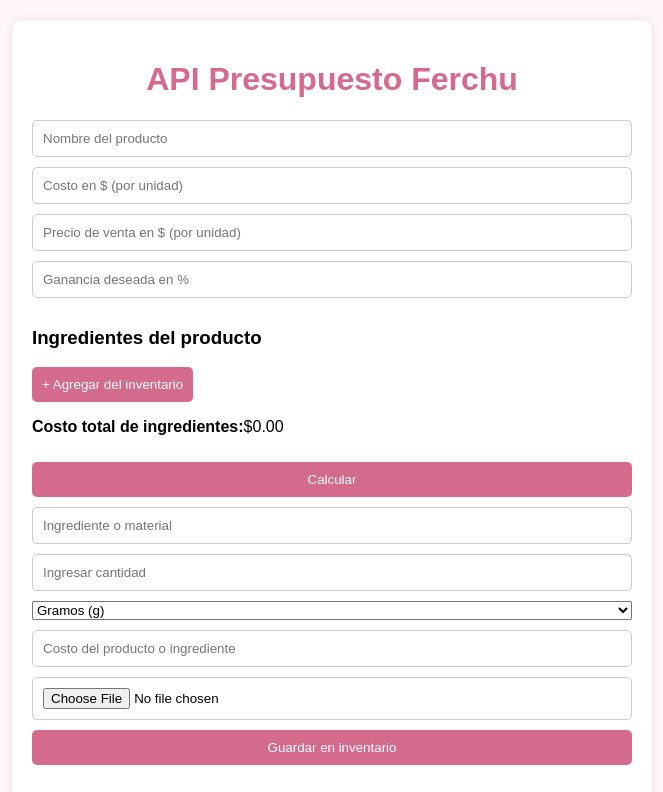
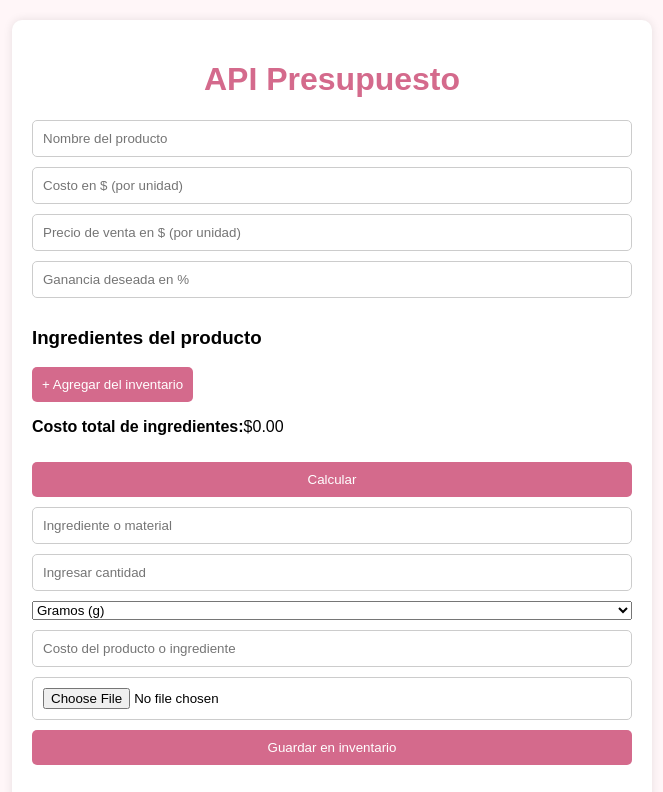
Before and after one commit to nicodelos24/github.io-proyect-presupuesto, a plain HTML site: page index.html in a window 1280 px wide. Shown: the top 792 px of the page, without its empty margins (308-971 px from the left). Drawn offline with Linux system fonts and the light colour scheme.

Commit message:
Update index.html

```diff
--- a/index.html
+++ b/index.html
@@ -12,7 +12,7 @@
 
     <div class="container">
 
-        <h1>API Presupuesto Ferchu</h1>
+        <h1>API Presupuesto</h1>
 
         <form id="form-prod">
             <input type="text" id="nombre" placeholder="Nombre del producto" required>
```
